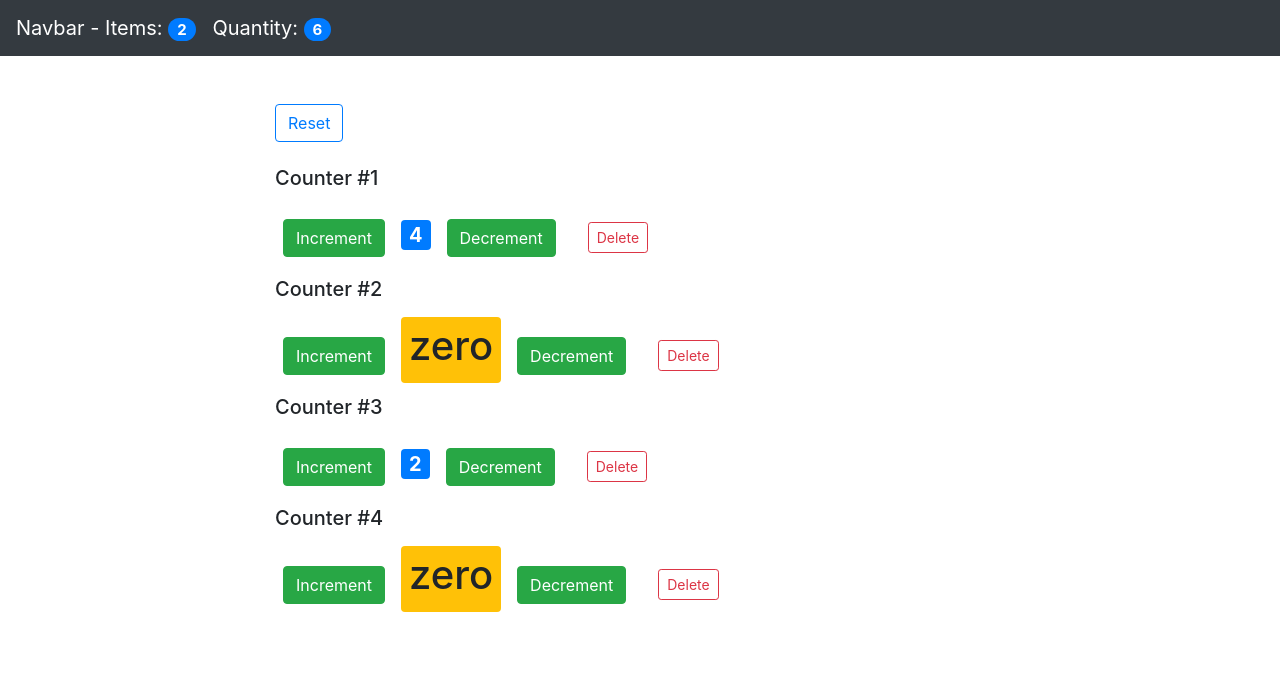
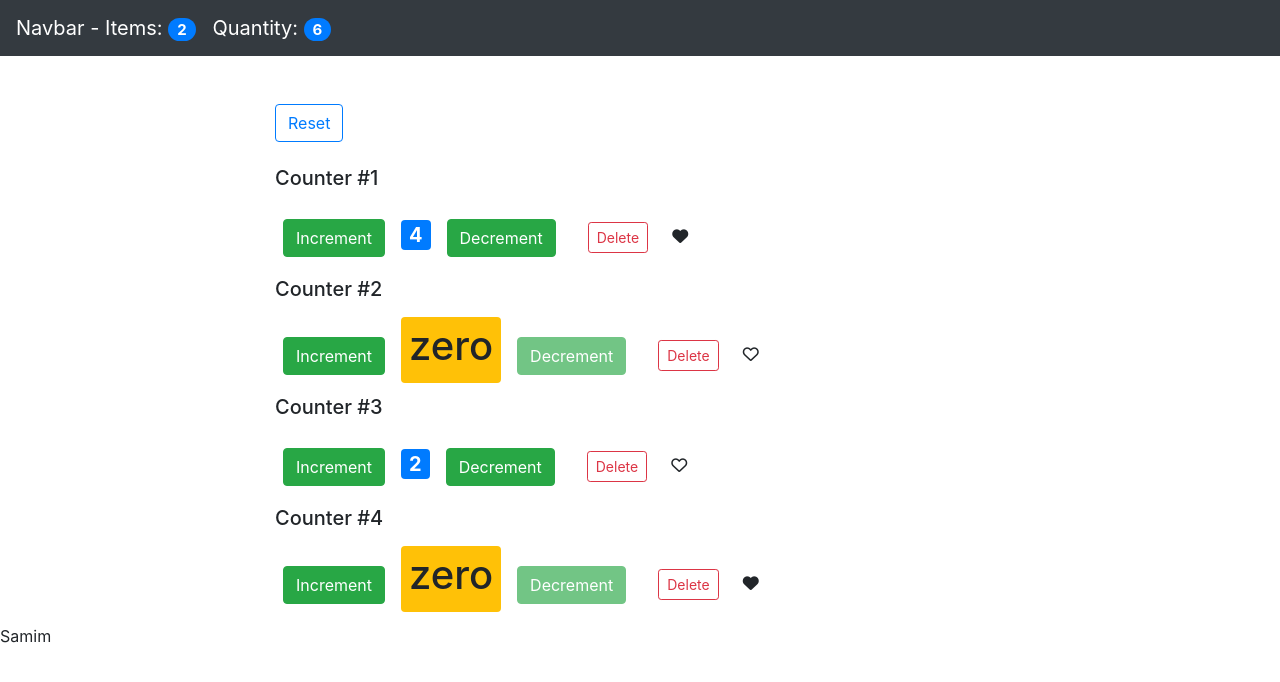
Before and after one commit to samimaftabahmed/react-practice, a React (Create React App) app: page / in a window 1280 px wide. Shown: the top 682 px of the page. Built offline with nearby package versions, Linux system fonts and the light colour scheme.

Commit message:
Font awesome, like button added, Section 'composing component' complete

```diff
--- a/package.json
+++ b/package.json
@@ -3,6 +3,10 @@
   "version": "0.1.0",
   "private": true,
   "dependencies": {
+    "@fortawesome/fontawesome-svg-core": "^6.2.1",
+    "@fortawesome/free-regular-svg-icons": "^6.2.1",
+    "@fortawesome/free-solid-svg-icons": "^6.2.1",
+    "@fortawesome/react-fontawesome": "^0.2.0",
     "@testing-library/jest-dom": "^4.2.4",
     "@testing-library/react": "^9.5.0",
     "@testing-library/user-event": "^7.2.1",
--- a/public/index.html
+++ b/public/index.html
@@ -25,11 +25,16 @@
       Learn how to configure a non-root public URL by running `npm run build`.
     -->
     <title>React App</title>
+    <link rel="stylesheet" href="https://cdnjs.cloudflare.com/ajax/libs/font-awesome/6.2.1/css/all.min.css"
+      integrity="sha512-MV7K8+y+gLIBoVD59lQIYicR65iaqukzvf/nwasF0nqhPay5w/9lJmVM2hMDcnK1OnMGCdVK+iQrJ7lzPJQd1w=="
+      crossorigin="anonymous" referrerpolicy="no-referrer" />
+    <!-- <script defer src="https://use.fontawesome.com/releases/v5.15.4/js/all.js" -->
+    <!-- integrity="sha384-rOA1PnstxnOBLzCLMcre8ybwbTmemjzdNlILg8O7z1lUkLXozs4DHonlDtnE7fpc" crossorigin="anonymous"></script> -->
   </head>
   <body>
     <noscript>You need to enable JavaScript to run this app.</noscript>
     <div id="root"></div>
-    <!--
+  <!--
       This HTML file is a template.
       If you open it directly in the browser, you will see an empty page.
 
--- a/src/App.js
+++ b/src/App.js
@@ -6,16 +6,36 @@ import Counters from "./component/counters";
 export default class App extends Component {
   state = {
     counters: [
-      { id: 1, value: 4 },
-      { id: 2, value: 0 },
-      { id: 3, value: 2 },
-      { id: 4, value: 0 },
+      { id: 1, value: 4, liked: true },
+      { id: 2, value: 0, liked: false },
+      { id: 3, value: 2, liked: false },
+      { id: 4, value: 0, liked: true },
     ],
   };
 
-  initialState = this.state;
+  initialState = { ...this.state };
+
+  constructor() {
+    super();
+    console.log("App - Constructor called");
+    //setting state here
+    // donot call setState, as Component is not rendered
+  }
+
+  componentDidMount() {
+    console.log("App - Mounted");
+  }
+
+  componentDidUpdate(prevProps, prevState) {
+    console.log("App - Updated");
+    console.log("PrevProps: ", prevProps);
+    console.log("PrevState: ", prevState);
+  }
+
+  // componentWillUnmount;
 
   render() {
+    console.log("App - Rendered");
     return (
       <React.Fragment>
         <NavBar
@@ -29,8 +49,10 @@ export default class App extends Component {
             onIncrement={this.handleIncrement}
             onDecrement={this.handleDecrement}
             onDelete={this.handleDelete}
+            onLike={this.handleLike}
           />
         </main>
+        <Zang />
       </React.Fragment>
     );
   }
@@ -62,6 +84,15 @@ export default class App extends Component {
 
   handleReset = () => {
     const counters = [...this.initialState.counters];
+    console.log("Counters State: ", counters);
+    this.setState({ counters });
+  };
+
+  handleLike = (counter) => {
+    const index = this.state.counters.indexOf(counter);
+    const counters = [...this.state.counters];
+    let counterNew = (counters[index] = { ...counters[index] });
+    counterNew.liked = !counterNew.liked;
     this.setState({ counters });
   };
 
@@ -75,3 +106,14 @@ export default class App extends Component {
     return sum;
   }
 }
+
+/**
+ * By default props can be accessed with the new API. Accessing props from constructor is deprecated.
+ * @param props - React Props
+ * @returns html
+ */
+export function Zang(props) {
+  console.log("Zangwale: ", props);
+
+  return <div>Samim</div>;
+}
--- a/src/component/counter.jsx
+++ b/src/component/counter.jsx
@@ -1,78 +1,79 @@
-import React, {Component} from "react";
+import React, { Component } from "react";
 
 export default class Counter extends Component {
-    // state = {
-    //     count: this.props.counter.value,
-    //     tags: ["tag1", "tag2"],
-    //     imageUrl: "../favicon.ico",
-    // };
-
   styles = {
     fontSize: 30,
     fontWeight: "bold",
   };
 
+  componentDidMount() {
+    console.log("Counter - Mounted");
+  }
+
+  componentDidUpdate(prevProps, prevState) {
+    console.log("Counter - Updated");
+    console.log("PrevProps: ", prevProps);
+    console.log("PrevState: ", prevState);
+  }
+
+  componentWillUnmount() {
+    console.log("Counter - Unmounted");
+  }
+
   render() {
-        console.log("props", this.props);
+    console.log("Counter - Rendered");
+    // console.log("props", this.props);
 
-        const {onIncrement, onDecrement, counter, onDelete} = this.props;
+    const { onIncrement, onDecrement, counter, onDelete, onLike } = this.props;
 
     return (
       // JSX: JS with HTML
       <div>
+        {this.props.children}
+        <button
+          onClick={() => onIncrement(counter)}
+          className="btn btn-success m-2"
+        >
+          {" "}
+          Increment
+        </button>
 
-                {this.props.children}
-                {/*<img src={this.state.imageUrl} alt=""/>*/}
-                {/*<br/>*/}
-
-                {/*<button onClick={this.handleIncrement} className="btn btn-success"> Increment</button>*/}
-                <button onClick={() => onIncrement(counter)} className="btn btn-success m-2"> Increment</button>
-
-                <span style={{fontSize: 20, fontWeight: "bold"}} className={this.getBadgeClass()}>
+        <span
+          style={{ fontSize: 20, fontWeight: "bold" }}
+          className={this.getBadgeClass()}
+        >
           {this.formatCount()}
         </span>
 
-                {/*<button onClick={this.handleDecrement} className="btn btn-success"> Decrement</button>*/}
-                <button onClick={() => onDecrement(counter)} className="btn btn-success m-2">Decrement</button>
+        <button
+          onClick={() => onDecrement(counter)}
+          className="btn btn-success m-2"
+          disabled={this.props.counter.value === 0 ? "disabled" : ""}
+        >
+          Decrement
+        </button>
 
-                <button onClick={() => onDelete(counter.id)} className="btn btn-outline-danger btn-sm m-4">
+        <button
+          onClick={() => onDelete(counter.id)}
+          className="btn btn-outline-danger btn-sm m-4"
+        >
           Delete
         </button>
-
-                {/*{this.renderTags()}*/}
-
+        <i
+          className={this.getFontAwesomeClasses()}
+          onClick={() => onLike(counter)}
+          style={{ cursor: "pointer" }}
+        ></i>
       </div>
     );
     // JSX ends
   }
 
-    // handleIncrement = () => {
-    //     this.setState((state) => ({count: state.count + 1}));
-    //     console.log(`increment clicked ${this.state.count}`);
-    // }
-    //
-    // handleDecrement = () => {
-    //     this.setState((state) => ({count: state.count - 1}));
-    //     console.log(`decrement clicked ${this.state.count}`)
-    // }
-
-    // renderTags() {
-    //     if (this.state.tags.length === 0) {
-    //         return (
-    //             <p>There are no tags!</p>
-    //         );
-    //     } else {
-    //         return (
-    //             <ul>
-    //                 {
-    //                     this.state.tags.map(function (tag) {
-    //                         return <li key={tag}>{tag}</li>;
-    //                     })
-    //                 }
-    //             </ul>
-    //         );
-    //     }
-    // }
+  getFontAwesomeClasses() {
+    let classes = "fa-heart ";
+    classes += this.props.counter.liked ? "fa-solid" : "fa-regular";
+    return classes;
+  }
 
   getBadgeClass() {
     let classes = "badge m-2 badge-";
@@ -81,7 +82,7 @@ export default class Counter extends Component {
   }
 
   formatCount() {
-        const {value} = this.props.counter;
+    const { value } = this.props.counter;
     return value === 0 ? <h1>zero</h1> : value;
   }
 }
--- a/src/component/counters.jsx
+++ b/src/component/counters.jsx
@@ -2,28 +2,46 @@ import React, {Component} from "react";
 import Counter from "./counter";
 
 export default class Counters extends Component {
+  componentDidMount() {
+    console.log("Counters - Mounted");
+  }
+
+  componentDidUpdate(prevProps, prevState) {
+    console.log("Counters - Updated");
+    console.log("PrevProps: ", prevProps);
+    console.log("PrevState: ", prevState);
+  }
 
   render() {
-
-        const {onDelete, onDecrement, onIncrement, onReset, counters} = this.props;
+    console.log("Counters - rendered");
+    const { onDelete, onDecrement, onIncrement, onReset, onLike, counters } =
+      this.props;
 
     return (
       <div className="row">
         <div className="col-8 offset-2">
-                    <br/><br/>
+          <br />
+          <br />
 
-                    <button className="btn btn-outline-primary" onClick={onReset}>Reset</button>
-                    <br/><br/>
-                    {
-                        counters.map(counter =>
-                            <Counter key={counter.id} onDelete={onDelete} counter={counter}
-                                     onIncrement={onIncrement} onDecrement={onDecrement}>
+          <button className="btn btn-outline-primary" onClick={onReset}>
+            Reset
+          </button>
+          <br />
+          <br />
+          {counters.map((counter) => (
+            <Counter
+              key={counter.id}
+              onDelete={onDelete}
+              counter={counter}
+              onIncrement={onIncrement}
+              onDecrement={onDecrement}
+              onLike={onLike}
+            >
               <h5>Counter #{counter.id}</h5>
             </Counter>
-                        )
-                    }
+          ))}
         </div>
       </div>
     );
-    };
   }
+}
```
Also changed, not shown: src/component/navbar.jsx (+12 -6 lines), 1 other file (tests, documents, lock files or other folders). Lines whose indentation alone changed are shown as unchanged.
